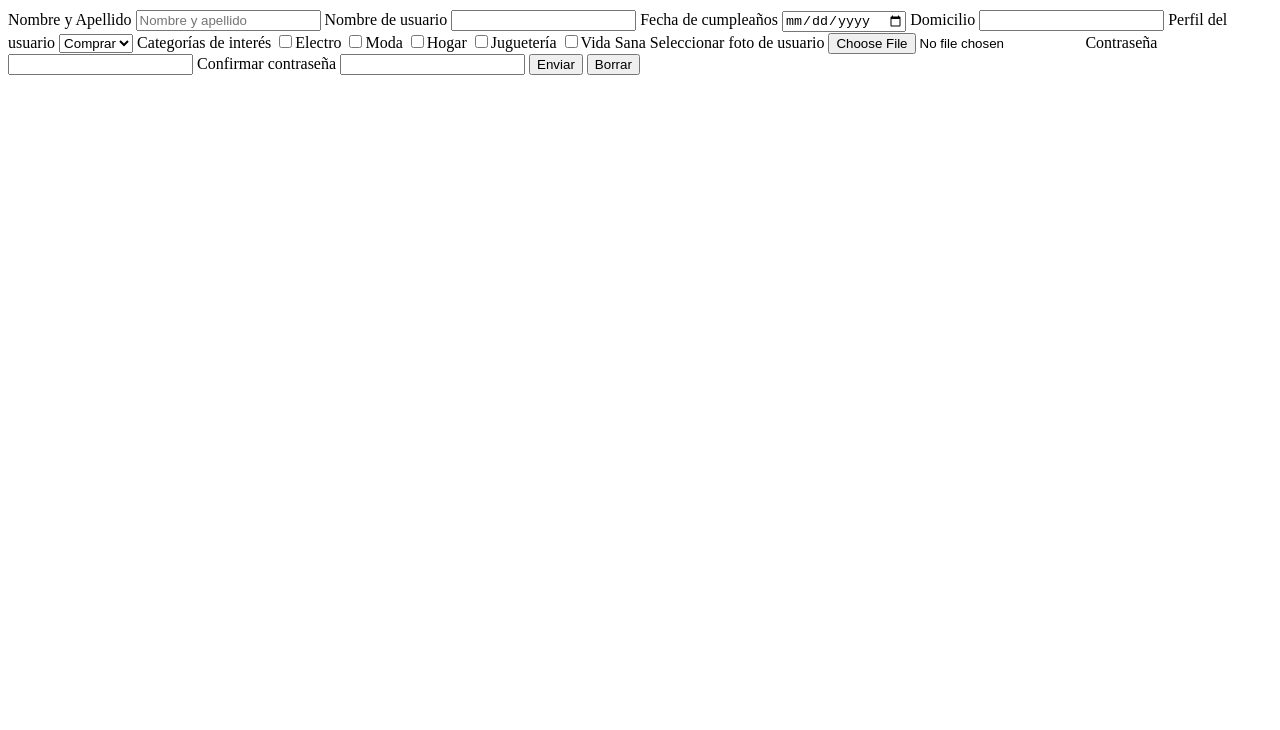
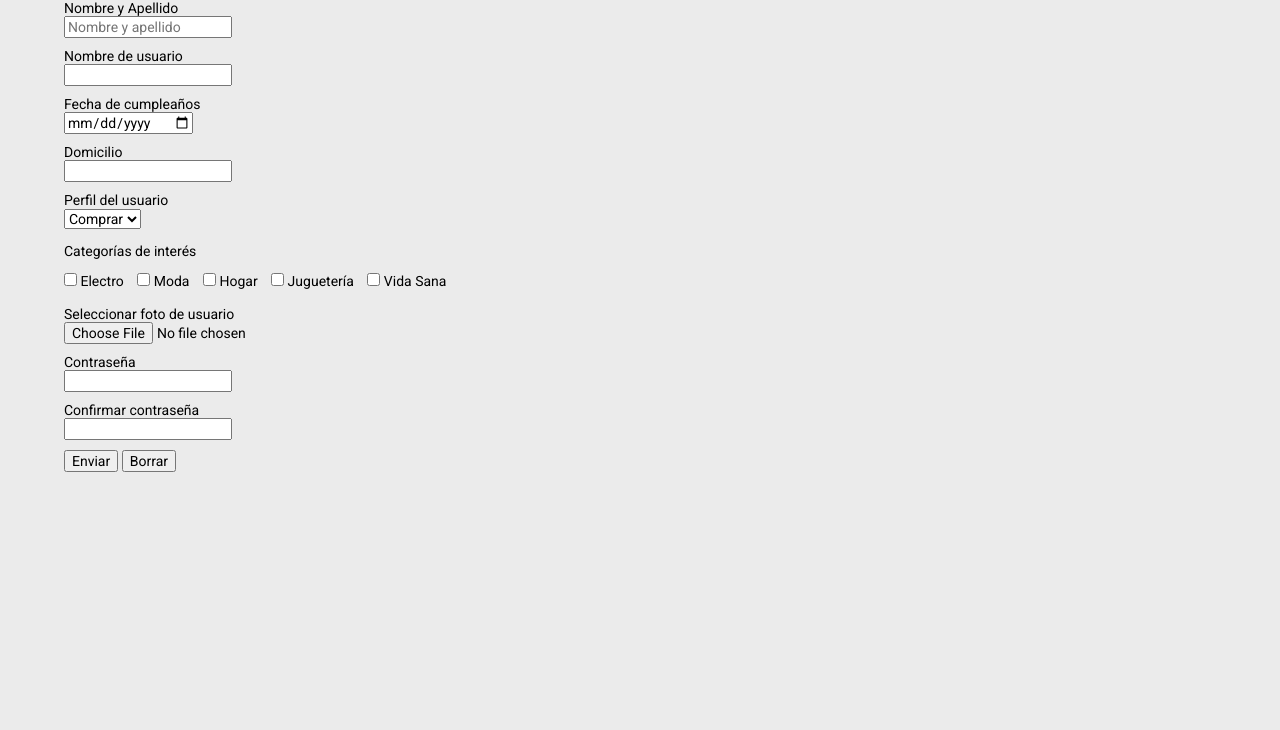
Before and after one commit to crinlancelot/mercado-liebre, a website: page public/views/register.html in a window 1280 px wide. Shown: the part 70-800 px from the top of the page. Drawn offline with nearby package versions, Linux system fonts and the light colour scheme; files that its build step writes are made by us from their sources.

Commit message:
Correciones en los formularios

```diff
--- a/public/css/style.css
+++ b/public/css/style.css
@@ -1,6 +1,6 @@
 body {
     font-family: 'Roboto', sans-serif;
-    font-size: 12px;
+    font-size: 14px;
     margin: 0%;
     background-color: #ebebeb;
 }
@@ -42,8 +42,26 @@ main {
     margin-top: 20px;
 }
 
-.input {
-    width: 150px;
+.search input {
+    width: 200px;
+}
+
+form input, form select {
+    display: block;
+    margin-bottom: 10px;
+}
+
+.categories {
+    margin: 10px 0;
+}
+
+.categories label {
+    padding-right: 10px;
+}
+
+.categories input[type="checkbox"] {
+    display: inline-block;
+    margin-bottom: 10px;
 }
 
 #lupa {
--- a/public/views/register.html
+++ b/public/views/register.html
@@ -1,12 +1,27 @@
 <!DOCTYPE html>
 <html lang="en">
+
 <head>
     <meta charset="UTF-8">
     <meta http-equiv="X-UA-Compatible" content="IE=edge">
     <meta name="viewport" content="width=device-width, initial-scale=1.0">
     <title>Formulario de Registro</title>
+
+    <!-- Custom fonts for this template -->
+    <link rel="preconnect" href="https://fonts.googleapis.com" />
+    <link rel="preconnect" href="https://fonts.gstatic.com" crossorigin />
+    <link href="https://fonts.googleapis.com/css2?family=Roboto:wght@100;400;700&display=swap" rel="stylesheet" />
+    <link href="https://cdnjs.cloudflare.com/ajax/libs/font-awesome/6.2.0/css/all.min.css" rel="stylesheet" />
+
+    <link href="https://necolas.github.io/normalize.css/8.0.1/normalize.css" rel="stylesheet" />
+
+    <!-- Custom styles for this template -->
+    <link rel="stylesheet" href="style.css" />
 </head>
+
 <body>
+
+    <main>
         <h1>Formulario de registro</h1>
         <form name="registro" method="get" action="/">
             <label for="nombre">Nombre y Apellido</label>
@@ -27,13 +42,14 @@
                 <option value="vender">Vender</option>
             </select>
 
-
-        <label for="categorias">Categorías de interés</label>
-        <input type="checkbox" name="categorias" value="electro">Electro
-        <input type="checkbox" name="categorias" value="moda">Moda
-        <input type="checkbox" name="categorias" value="hogar">Hogar
-        <input type="checkbox" name="categorias" value="jugueteria">Juguetería
-        <input type="checkbox" name="categorias" value="vida-sana">Vida Sana
+            <div class="categories">
+                <p>Categorías de interés</p>
+                <input type="checkbox" id="cbox1" name="cbox1" value="electro"> <label for="cbox1">Electro</label>
+                <input type="checkbox" id="cbox2" name="cbox2" value="moda"> <label for="cbox2">Moda</label>
+                <input type="checkbox" id="cbox3" name="cbox3" value="hogar"> <label for="cbox3">Hogar</label>
+                <input type="checkbox" id="cbox4" name="cbox4" value="jugueteria"> <label for="cbox4">Juguetería</label>
+                <input type="checkbox" id="cbox5" name="cbox5" value="vida-sana"> <label for="cbox5">Vida Sana</label>
+            </div>
 
             <label for="foto">Seleccionar foto de usuario</label>
             <input type="file" name="foto" id="foto" accept=".jpg, .png">
@@ -48,5 +64,9 @@
             <button type="reset">Borrar</button>
 
         </form>
+
+    </main>
+
 </body>
+
 </html>
```
Also changed, not shown: public/views/login.html (+17 -1 lines). Lines whose indentation alone changed are shown as unchanged.
